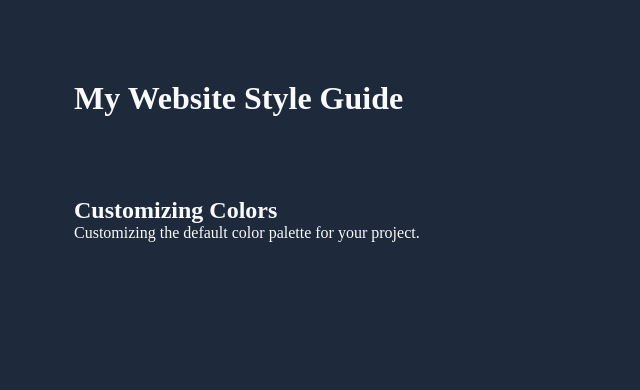
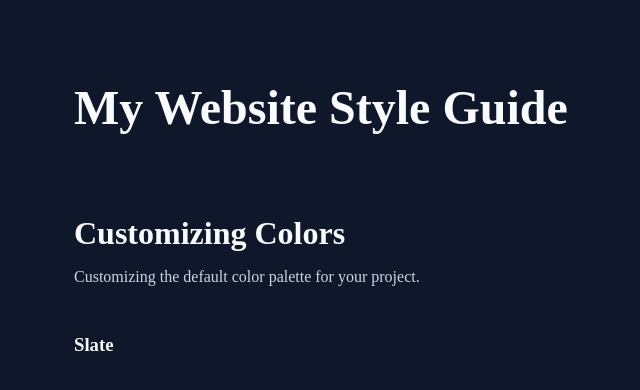
Before and after one commit to NahuelGenchi/styleguide, a React (Create React App) app: page / in a window 1280 px wide. Shown: the top 390 px of the page, without its empty margins (22-662 px from the left). Built offline with nearby package versions, Linux system fonts and the light colour scheme.

Commit message:
adding mock & ColorList

```diff
--- /dev/null
+++ b/src/components/ColorList/ColorList.jsx
@@ -0,0 +1,15 @@
+import "./ColorList.scss";
+
+const ColorList = (props) => {
+  console.log(props);
+  return(
+    <div className="colorlist-container">
+      <h3>{props.color}</h3>
+      <div className="cc-colors">
+
+      </div>
+    </div>
+  );
+};
+
+export default ColorList;
--- /dev/null
+++ b/src/components/ColorList/ColorList.scss
@@ -0,0 +1,3 @@
+.colorlist-container {
+
+}
--- a/src/components/Main/Main.jsx
+++ b/src/components/Main/Main.jsx
@@ -1,5 +1,7 @@
 import React from "react";
-import { Section } from "../index";
+import { Section, ColorList } from "../index";
+
+import { colorsData } from "../../mock/data";
 
 import "./Main.scss";
 
@@ -7,11 +9,17 @@ const Main = () => {
   return(
     <main className="main">
       <Section className="colors">
-        <h2>Customizing Colors</h2>
-        <p>Customizing the default color palette for your project.</p>
-        <div className="c-data">
-
-        </div>
+        <header className="c-header">
+          <h2>Customizing Colors</h2>
+          <p>Customizing the default color palette for your project.</p>
+        </header>
+        <main className="c-data">
+          {colorsData.map((colorElement, index) => {
+            return(
+              <ColorList color={colorElement.color} colors={colorElement.colors} key={index}/>
+            );
+          })}
+        </main>
       </Section>
     </main>
   );
--- a/src/components/Section/Section.scss
+++ b/src/components/Section/Section.scss
@@ -0,0 +1,14 @@
+.section-colors {
+
+  .c-header {
+    margin-bottom: 2rem;
+
+    h2 {
+      margin-bottom: 1rem;
+    }
+  }
+
+  .c-data {
+    margin-top: 3rem;
+  }
+}
--- a/src/components/index.js
+++ b/src/components/index.js
@@ -1,3 +1,4 @@
 export { default as Header } from "./Header/Header";
 export { default as Main } from "./Main/Main";
 export { default as Section } from "./Section/Section";
+export { default as ColorList } from "./ColorList/ColorList";
--- /dev/null
+++ b/src/mock/data.js
@@ -0,0 +1,17 @@
+export const colorsData = [
+  {
+    color: "Slate",
+    colors: [
+      [0, "#f8fafc"],
+      [1, "#f1f5f9"],
+      [2, "#e2e8f0"],
+      [3, "#cbd5e1"],
+      [4, "#94a3b8"],
+      [5, "#64748b"],
+      [6, "#475569"],
+      [7, "#334155"],
+      [8, "#1e293b"],
+      [9, "#0f172a"]
+    ]
+  }
+]
--- a/src/scss/general.scss
+++ b/src/scss/general.scss
@@ -11,6 +11,18 @@
 }
 
 body {
-  background-color: color.$c8;
+  background-color: #0F172A;
   color: color.$c0;
+
+  h1 {
+    font-size: 3rem;
+  }
+
+  h2 {
+    font-size: 2rem;
+  }
+
+  p, span {
+    color: color.$c3;
+  }
 }
```
